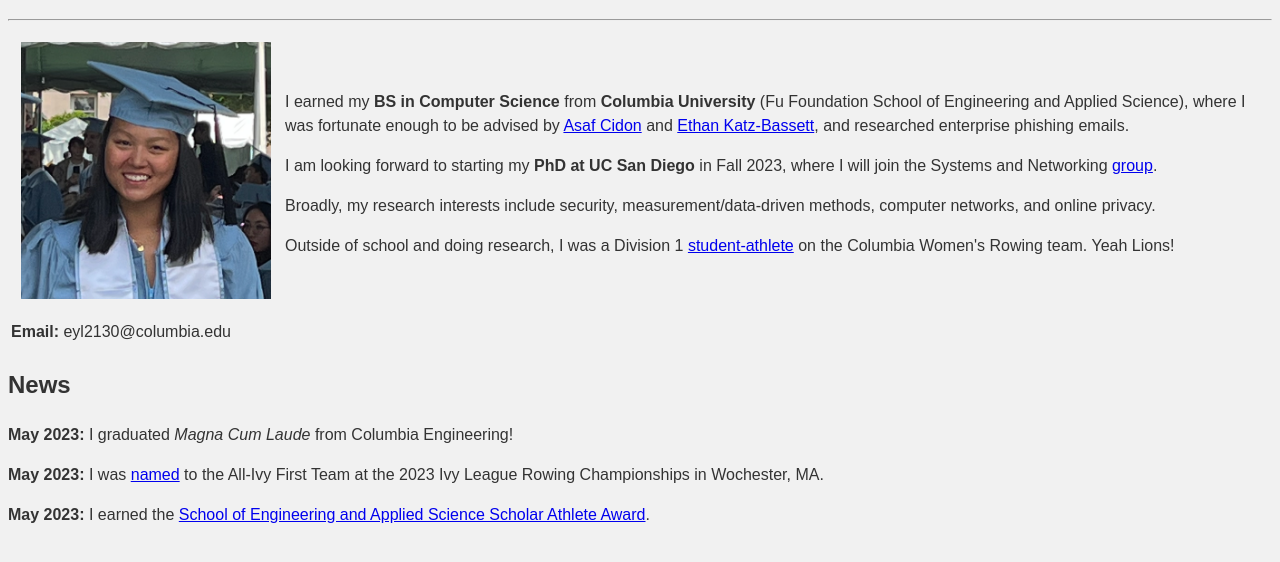
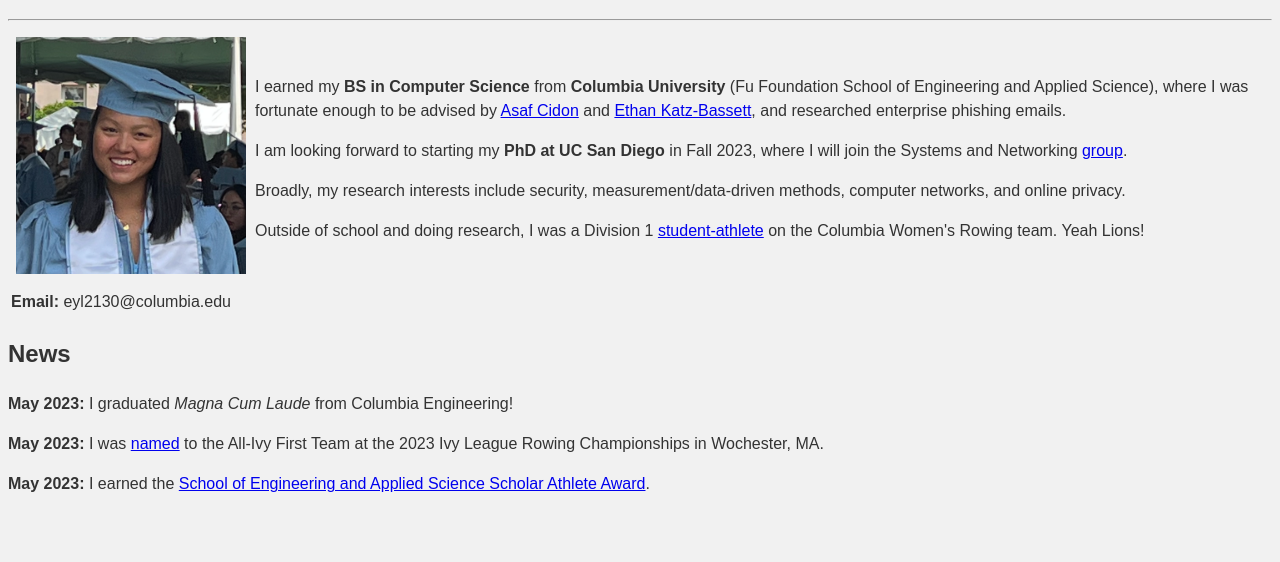
Before and after one commit to elisa-luo/elisa-luo.github.io, a plain HTML site: page index.html in a window 1280 px wide. Shown: the part 72-634 px from the top of the page. Drawn offline with Linux system fonts and the light colour scheme.

Commit message:
resize image

```diff
--- a/index.html
+++ b/index.html
@@ -18,7 +18,7 @@
 	<tr>
 		<td>
             <div class="image-container">
-                <img alt="Elisa Photo" src="images/elisa2.png" width="250"/>
+                <img alt="Elisa Photo" src="images/elisa2.png" width="230"/>
             </div>
 		</td>
 		<td>
--- a/styles.css
+++ b/styles.css
@@ -13,7 +13,7 @@ body, h1, h2, h3, h4, h5, h6, p, ul, li {
   }
 
   .image-container {
-    padding: 10px; /* or margin: 20px; */
+    padding: 5px; /* or margin: 20px; */
   }
 
   .container {
```
